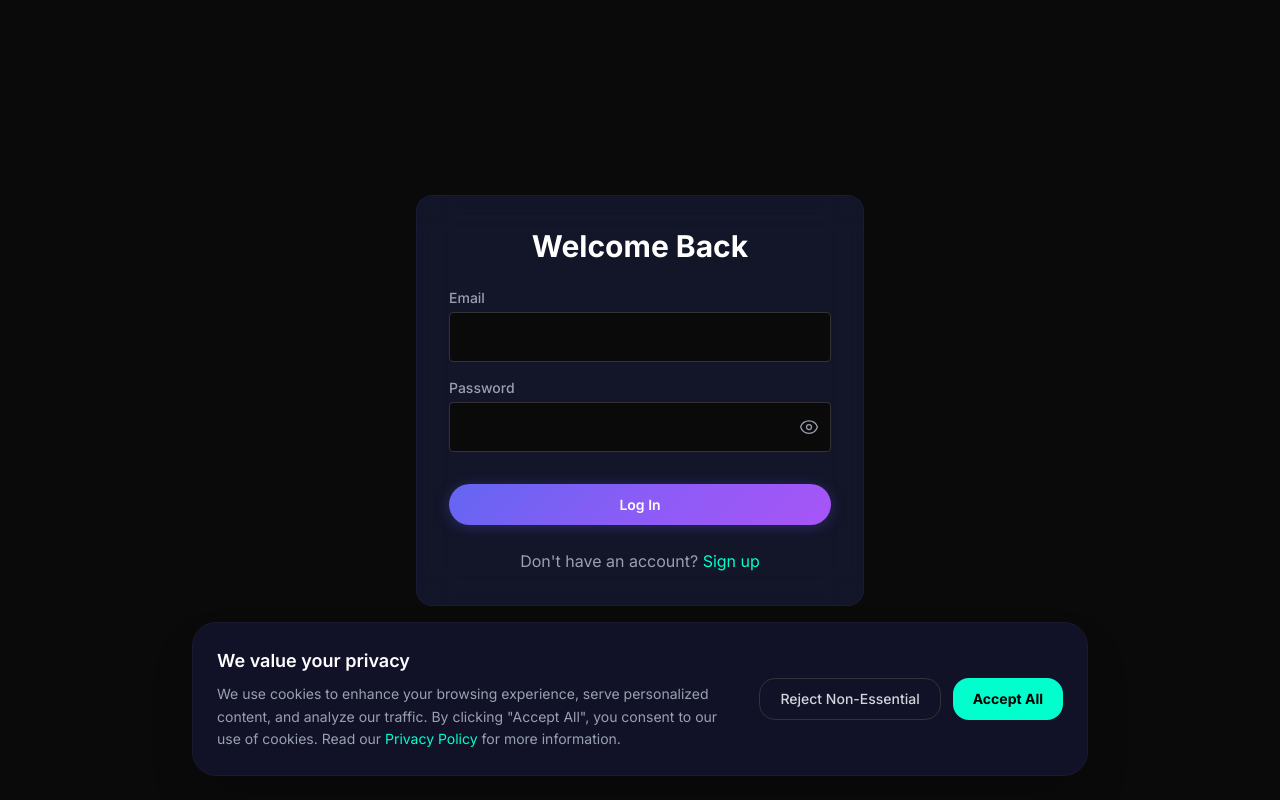
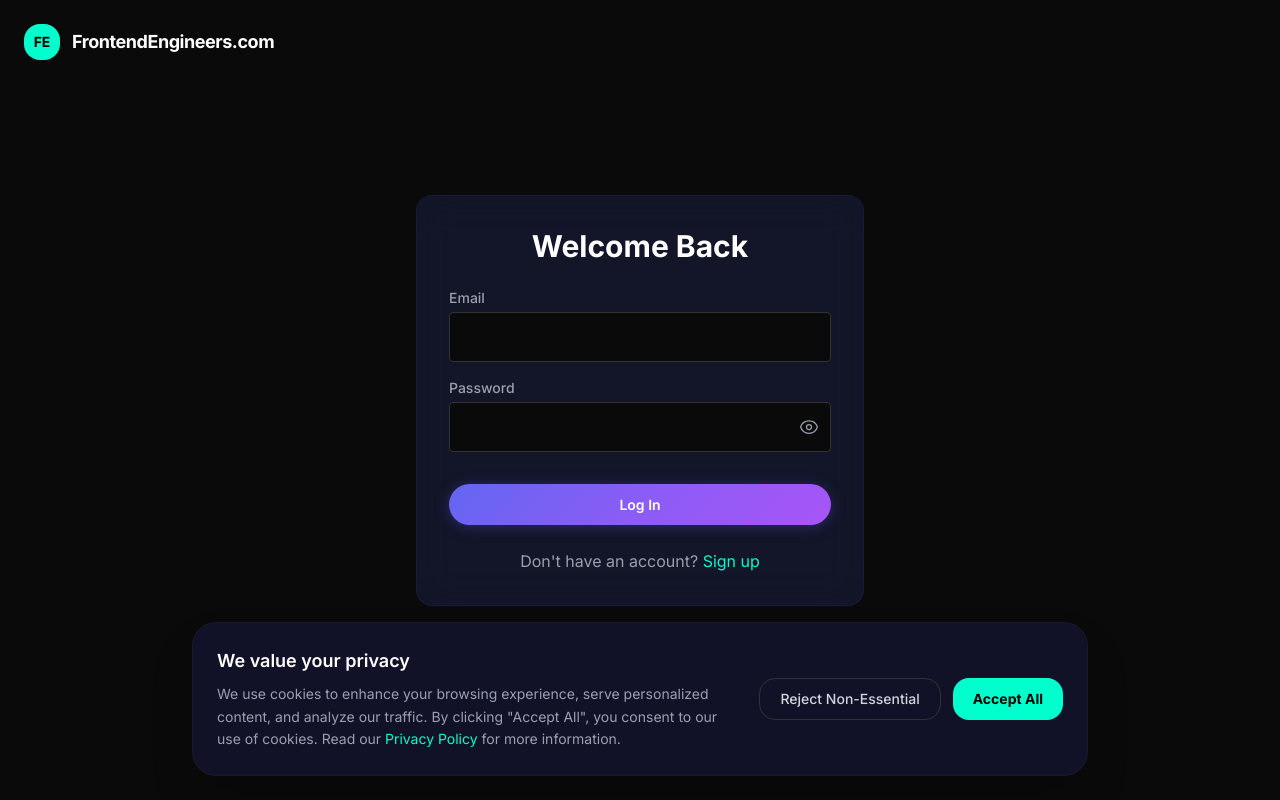
Before and after one commit to harshal-gav/frontend-engineers-fe, a Next.js app: page /auth/login in a window 1280 px wide. Shown: the top 800 px of the page. Built offline with nearby package versions, Linux system fonts and the light colour scheme; no server answers.

Commit message:
feat: add navigation logo header to login and signup pages

```diff
--- a/src/app/auth/login/page.tsx
+++ b/src/app/auth/login/page.tsx
@@ -36,7 +36,17 @@ export default function LoginPage() {
 
 
   return (
-    <div className="min-h-screen bg-[#0a0a0a] flex items-center justify-center p-4">
+    <div className="min-h-screen bg-[#0a0a0a] flex items-center justify-center p-4 relative">
+      <Link href="/" className="absolute top-6 left-6 flex items-center gap-2 sm:gap-3 hover:opacity-80 transition-opacity">
+        <div className="w-9 h-9 rounded-lg flex items-center justify-center text-black font-bold text-sm bg-[#00ffcc]">
+          FE
+        </div>
+        <span className="text-base sm:text-lg font-bold text-white tracking-tight">
+          <span className="hidden sm:inline">FrontendEngineers.com</span>
+          <span className="sm:hidden">FrontendEng</span>
+        </span>
+      </Link>
+
       <div className="glass-card max-w-md w-full p-8 border border-[#333] bg-[#111] rounded-2xl">
         <h1 className="text-3xl font-bold text-white mb-6 text-center">Welcome Back</h1>
 
--- a/src/app/auth/signup/page.tsx
+++ b/src/app/auth/signup/page.tsx
@@ -59,7 +59,17 @@ export default function SignupPage() {
   };
 
   return (
-    <div className="min-h-screen bg-[#0a0a0a] flex items-center justify-center p-4">
+    <div className="min-h-screen bg-[#0a0a0a] flex items-center justify-center p-4 relative">
+      <Link href="/" className="absolute top-6 left-6 flex items-center gap-2 sm:gap-3 hover:opacity-80 transition-opacity">
+        <div className="w-9 h-9 rounded-lg flex items-center justify-center text-black font-bold text-sm bg-[#00ffcc]">
+          FE
+        </div>
+        <span className="text-base sm:text-lg font-bold text-white tracking-tight">
+          <span className="hidden sm:inline">FrontendEngineers.com</span>
+          <span className="sm:hidden">FrontendEng</span>
+        </span>
+      </Link>
+
       {/* Changed layout/style for signup to look different from login */}
       <div className="glass-card max-w-2xl w-full p-8 border-t-4 border-t-[#00ffcc] bg-[#111] rounded-2xl flex flex-col md:flex-row gap-8 items-center">
 
```
